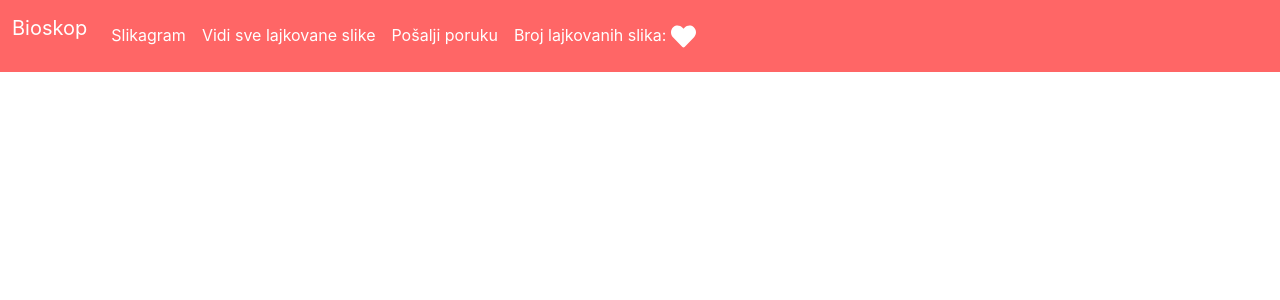
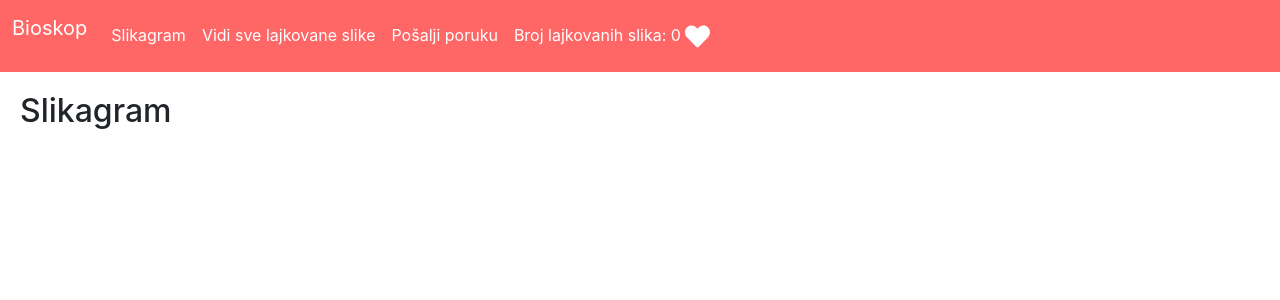
Before and after one commit to marija2810/domacireact, a React (Create React App) app: page / in a window 1280 px wide. Shown: the top 300 px of the page. Built offline with nearby package versions, Linux system fonts and the light colour scheme.

Commit message:
funkcije lajkovanje i dislajkovanje

```diff
--- a/src/App.js
+++ b/src/App.js
@@ -1,6 +1,6 @@
 import './App.css';
 import NavBar from './components/NavBar';
-import Galery from './components/Galery';
+import Galery from './pages/Galery';
 import {BrowserRouter as Router, Routes, Route} from "react-router-dom";
 import { useState } from 'react';
 import { toHaveErrorMessage } from '@testing-library/jest-dom/dist/matchers';
@@ -15,13 +15,12 @@ function App() {
 const [likeactive, setlikeactive] = useState(false)
 const [dislikeactive, setdislikeactive] = useState(false)
 
-  const [brojLajkovanihSlika, SetBrLajkova] = useState(0);
+  const [brojLajkovanihSlika, setBrLajkova] = useState(0);
+
+  const [prikaz, setPrikaz] = useState([]);
 
 
-
-
-
-    const products = [
+    const [products,setProducts] =useState ([
       {
         id: 1,
       title: "Lion",
@@ -75,35 +74,52 @@ const [dislikeactive, setdislikeactive] = useState(false)
 
 
 
-    ];
+    ]);
 
 
-    function LikedPhoto (id)  {
-
-      let errors= {};
-      //const lajkovano = false;
-      products.map((product) =>{
-        if(product.id ===id ){
-         // if(!likeactive){
-          product.amount =  product.amount+1;
-          const a = broj+1;
-         setBr(a);
-
-          }
+    function lajkovati(id)  {
 
 
+      products.forEach((product) => {
+         if(product.id ===id ){
+          product.amount =  product.amount+1;
           }
-      );
+          });
+          setProducts(products);
+          setPrikaz(products.filter((product) => (product.amount > 0)));
+          setBrLajkova(brojLajkovanihSlika + 1);
+
     };
+
+    function dislajkovati(id) {
+
+      products.forEach((product) => {
+        if(product.id === id ){
+          product.amount = product.amount -1;
+        }
+      });
+      setProducts(products);
+      setPrikaz(products.filter((product) =>product.amount > 0));
+
+      if(brojLajkovanihSlika > 0) {
+        setBrLajkova(brojLajkovanihSlika-1);
+      }
+
+    }
+
+
+
 
     return (
 
     <div className="App">
         <Router>
-                <NavBar/>
+          <NavBar brojLajkovanihSlika={brojLajkovanihSlika}/>
 
-          </Router>
-
+          <Routes>
+            <Route path='/' element={<Galery products={products} lajkovati ={ lajkovati} dislajkovati = {dislajkovati}/>}/>
+          </Routes>
+   </Router>
     </div>
 
   );
--- a/src/components/Box.jsx
+++ b/src/components/Box.jsx
@@ -1,8 +1,8 @@
 import React from 'react'
 import { FaHeart, FaEye } from 'react-icons/fa';
-import {LikeButton} from './LikeButton';
+import LikeButton from './LikeButton';
 
-function Box({product, lajkuj, dislajkuj}) {
+function Box({product, lajkovati, dislajkovati}) {
 
 
 
--- a/src/components/LikeButton.jsx
+++ b/src/components/LikeButton.jsx
@@ -2,11 +2,10 @@ import React from 'react'
 
 function LikeButton ({txtDugme, lajkFunkcija, slika }) {
   return (
-    <button type='button' onClick={lajkovanje(slika.id)}
+    <button type='button' onClick={lajkFunkcija(slika.id)}
     className = "btn btn-secondary" style={{marginRight:'20px'}}>
         {txtDugme}
     </button>
   )
 }
-
 export default LikeButton;
--- a/src/pages/Galery.jsx
+++ b/src/pages/Galery.jsx
@@ -1,16 +1,17 @@
  import React from 'react';
- import Box from './Box';
+ import Box from '../components/Box';
 
- const Galery = ({products, klik, broj}) => {
+ const Galery = ({products, lajkovati, dislajkovati}) => {
 
    /* const prod = {
         title: "Naziv",
         description: "opis"
     }*/
      return <div className='all-products'>
-         {products.map((pr)=>{
-             return <Box product={pr} key={pr.id} klik = {klik}
-             broj = {broj} />
+         <h2 className='naslovGalerije'>Slikagram</h2>
+         {products.map((slika)=>{
+             <Box product={slika} key={slika.id} lajkovati = {lajkovati} dislajkovati = {dislajkovati} />
+
          })}
      </div>
  };
```
